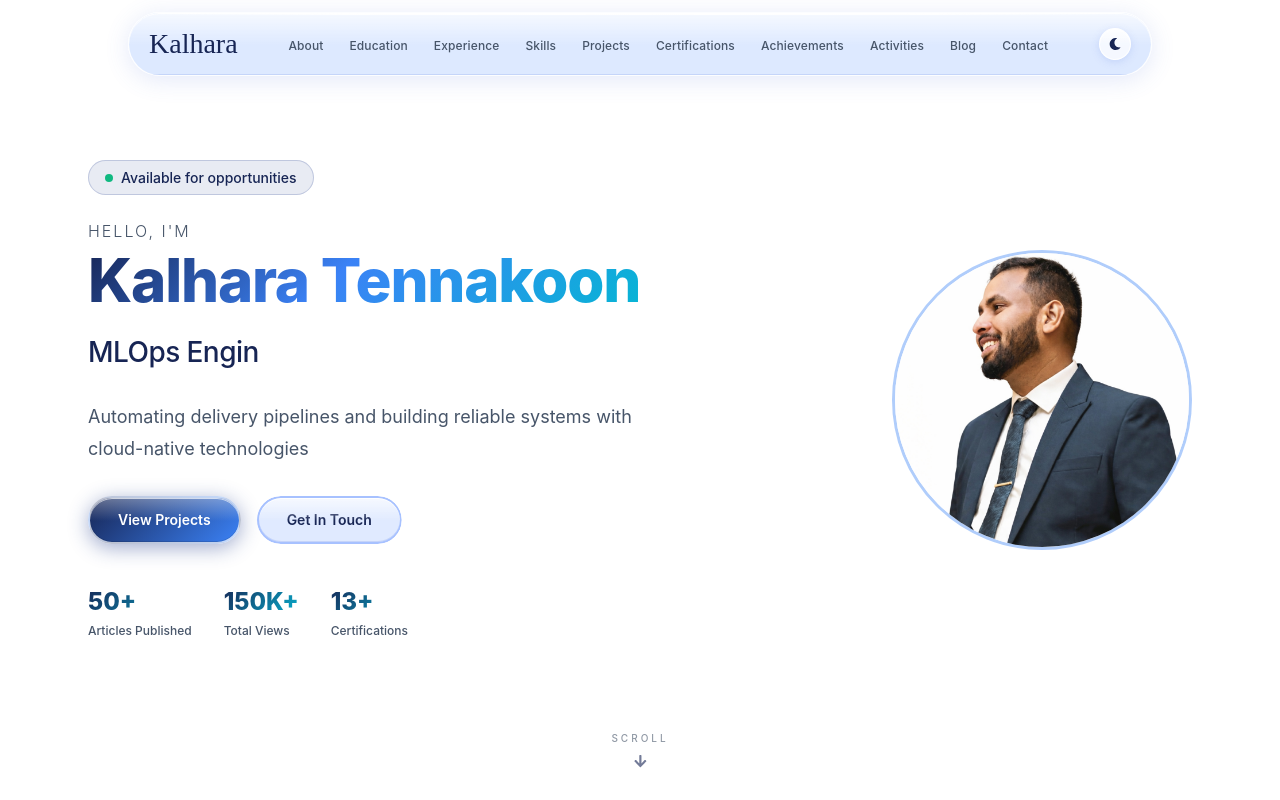
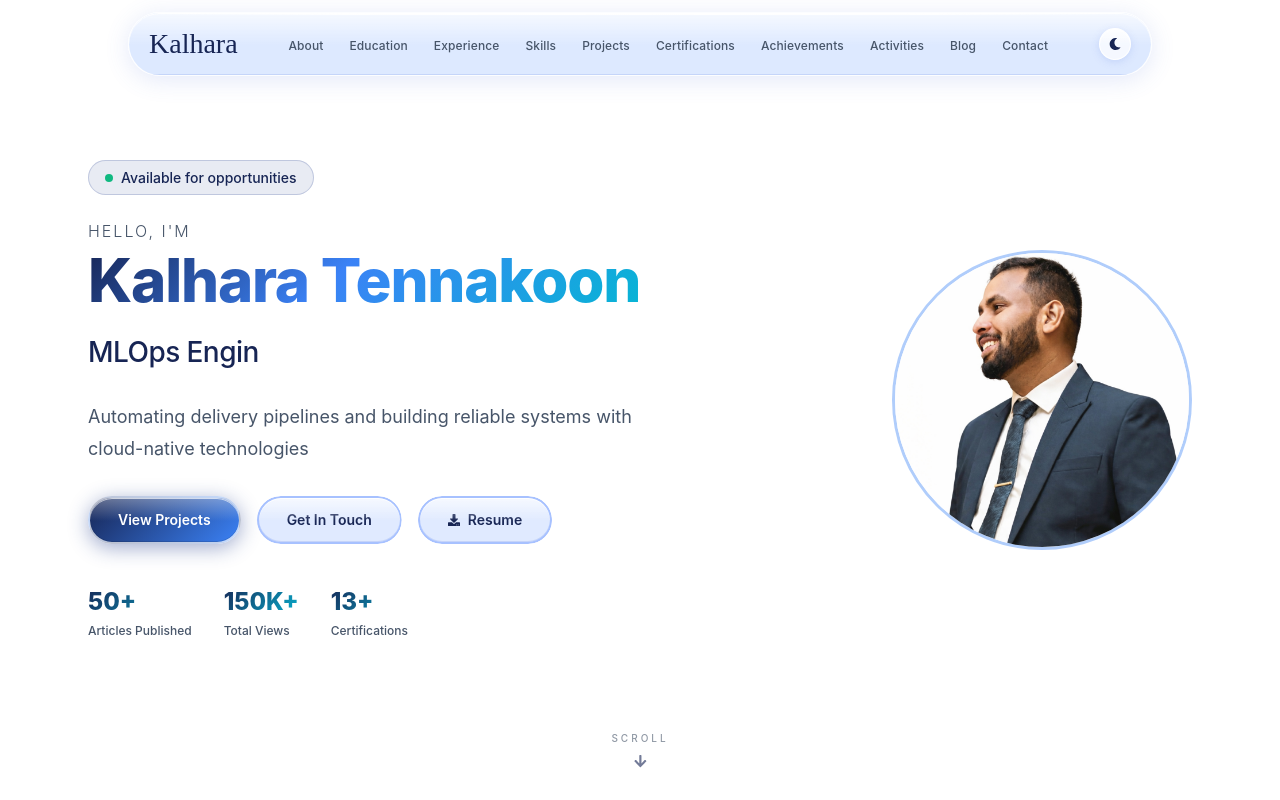
Before and after one commit to kalharatennakoon/kalharatennakoon.github.io, a React (Vite) app: page / in a window 1280 px wide. Shown: the top 800 px of the page. Built offline with nearby package versions, Linux system fonts and the light colour scheme; a web font is replaced by a local one.

Commit message:
feat: add download link for resume in Hero component and update badge size in Certifications component

```diff
--- a/src/components/Certifications.tsx
+++ b/src/components/Certifications.tsx
@@ -179,7 +179,7 @@ function Certifications() {
                   >
                     <div className="bg-[var(--card-bg)] rounded-xl border border-[var(--border-color)] hover:border-[rgba(30,58,138,0.4)] px-5 py-4 flex flex-col sm:flex-row sm:items-center gap-3 transition-all duration-300 hover:-translate-y-0.5 hover:shadow-[0_8px_24px_rgba(30,58,138,0.12)] overflow-hidden">
                       {/* Badge */}
-                      <div className="w-9 h-9 rounded-lg bg-gradient-to-br from-[rgba(30,58,138,0.1)] to-[rgba(6,182,212,0.08)] flex items-center justify-center flex-shrink-0 overflow-hidden border border-[rgba(30,58,138,0.1)]">
+                      <div className="w-12 h-12 rounded-lg bg-gradient-to-br from-[rgba(30,58,138,0.1)] to-[rgba(6,182,212,0.08)] flex items-center justify-center flex-shrink-0 overflow-hidden border border-[rgba(30,58,138,0.1)]">
                         {cert.badgeImage ? (
                           <img src={cert.badgeImage} alt={cert.title} className="w-full h-full object-contain p-0.5" />
                         ) : (
--- a/src/components/Hero.tsx
+++ b/src/components/Hero.tsx
@@ -1,5 +1,5 @@
 import { useEffect, useState } from 'react'
-import { FaArrowDown } from 'react-icons/fa'
+import { FaArrowDown, FaDownload } from 'react-icons/fa'
 
 const roles = [
   'DevOps Engineer',
@@ -79,6 +79,15 @@ function Hero() {
             <a href="#contact" className="glass-btn px-7 py-3 font-semibold text-sm" style={{ color: 'var(--color-primary)' }}>
               Get In Touch
             </a>
+            <a
+              href="/Kalhara_Tennakoon_Resume.pdf"
+              download
+              className="glass-btn px-7 py-3 font-semibold text-sm inline-flex items-center gap-2"
+              style={{ color: 'var(--color-primary)' }}
+            >
+              <FaDownload className="text-xs" />
+              Resume
+            </a>
           </div>
 
           {/* Stats */}
```
Also changed, not shown: 1 other file (tests, documents, lock files or other folders).
